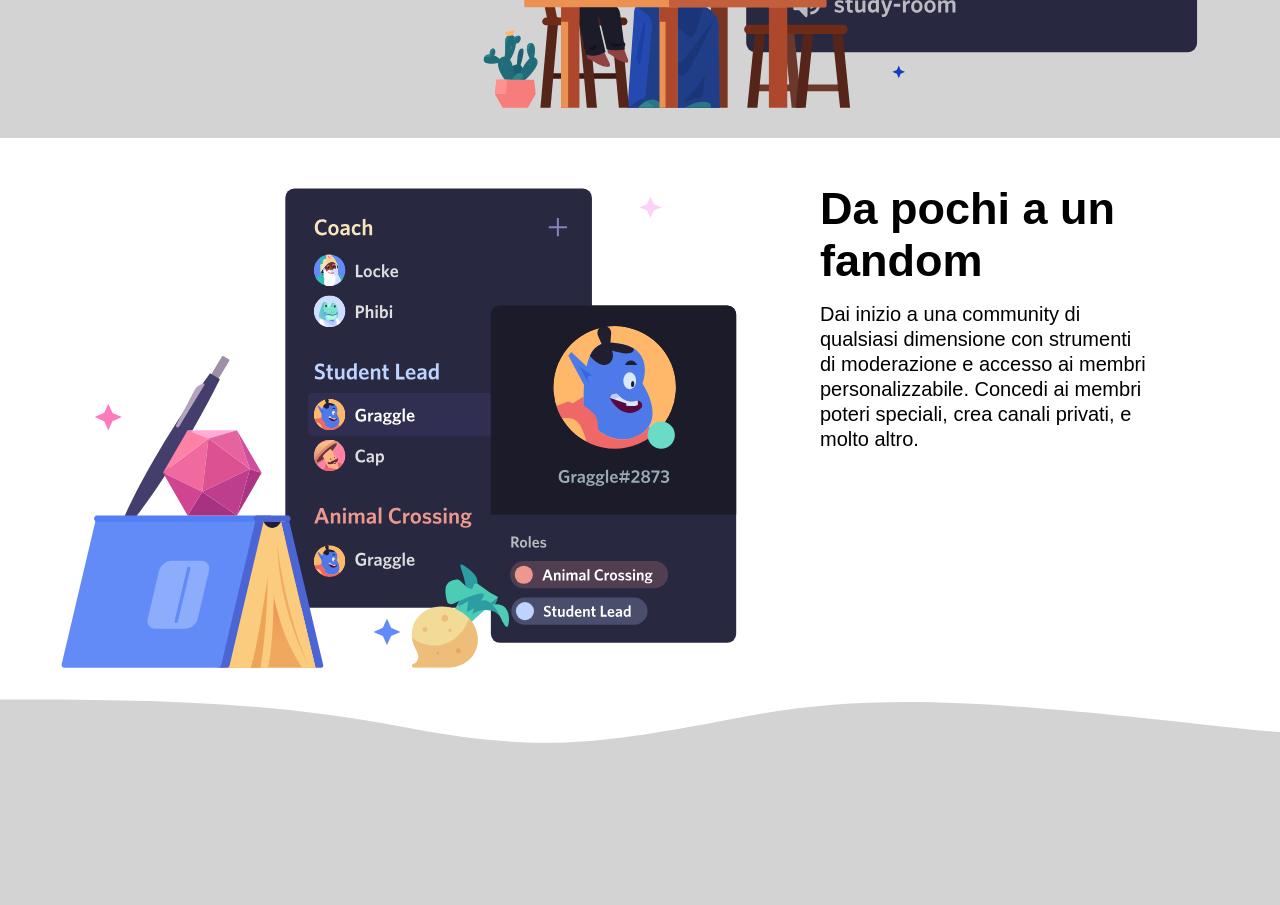
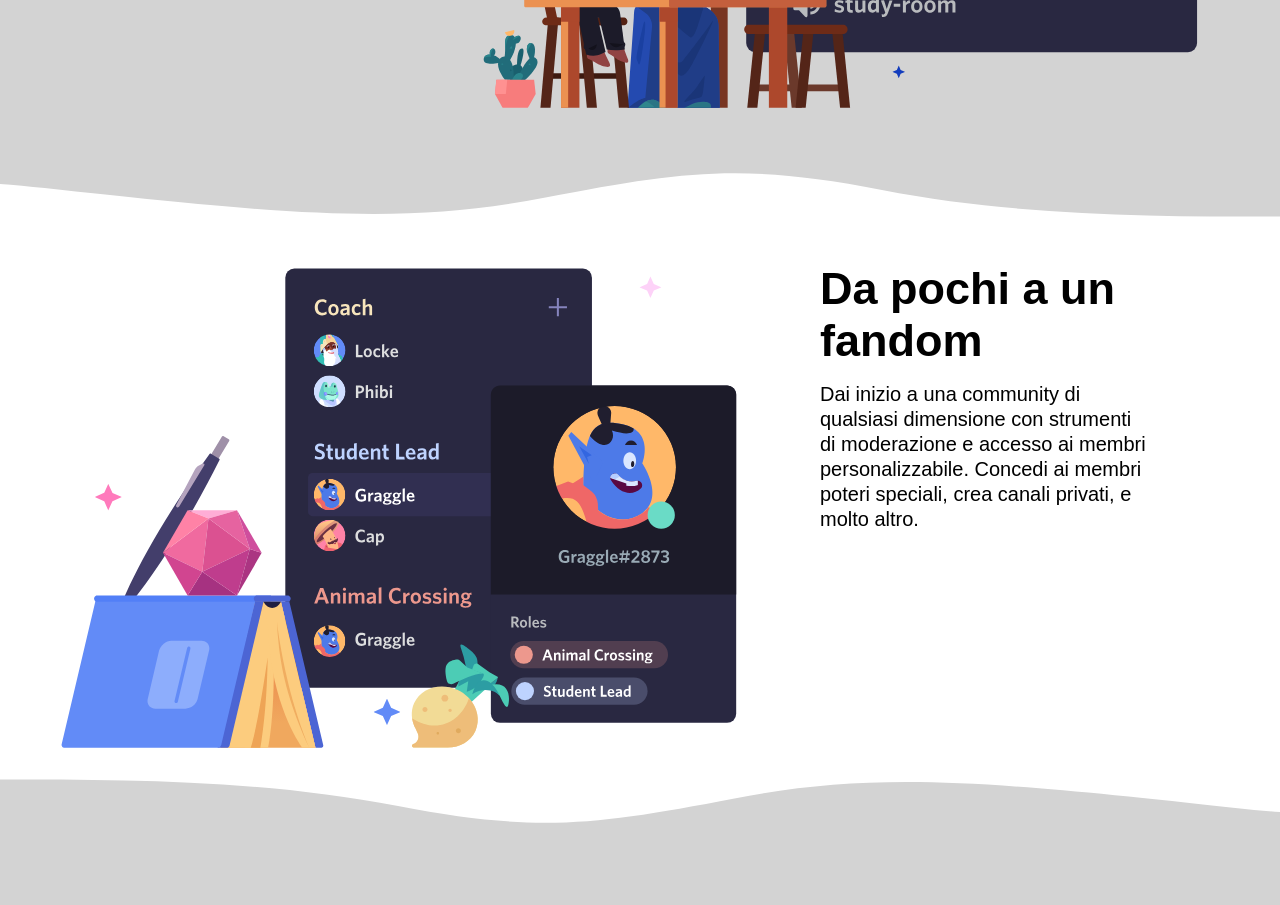
Before and after one commit to GiuseppeCassone/htmlcss-discord, a plain HTML site: page index.html in a window 1280 px wide. Shown: the part 1640-2545 px from the top of the page. Drawn offline with Linux system fonts and the light colour scheme; a web font is replaced by a local one.

Commit message:
aggiunta la waves rotate

```diff
--- a/css/style.css
+++ b/css/style.css
@@ -213,6 +213,10 @@ p{
     background-image: url(../img/wave.svg);
 }
 
+.rotate{
+    transform: rotate(180deg);
+}
+
 /* inizio prima section bg-grey  */
 
 main .bg-grey{
--- a/index.html
+++ b/index.html
@@ -82,7 +82,7 @@
 
         </section>
 
-        <!-- <div class="waves"></div> -->
+        <div class="waves rotate"></div>
 
         <section class="bg-white">
             <div class="container">
@@ -124,6 +124,7 @@
                         <div>Italiano <span>&#129175;</span></div>
                     </div>
                     <div id="social">
+                        <i class='fab fa-twitter'></i>
 
 
                     </div>
```
Also changed, not shown: img/facebook.png (deleted), img/instagram.png (deleted), img/twitter-logo.png (deleted), img/youtube.png (deleted).
